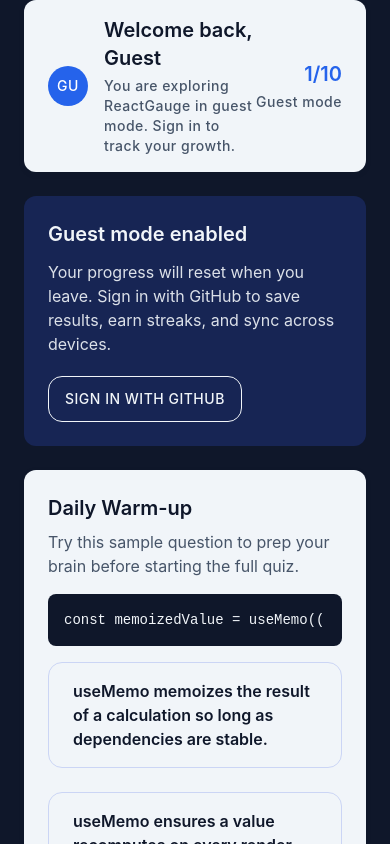
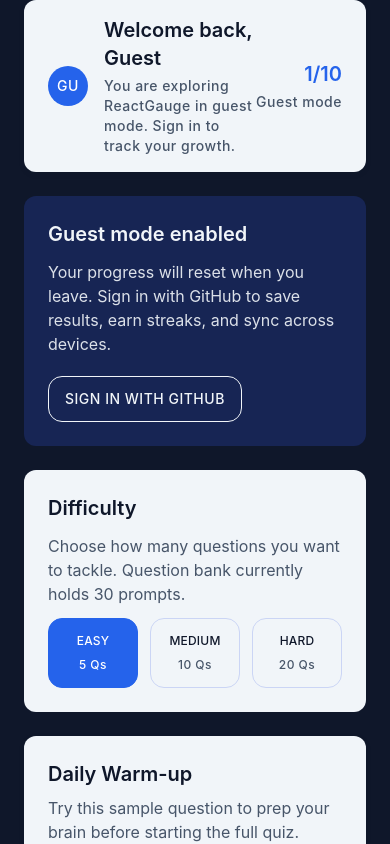
Before and after one commit to founding-partner/ReactGauge, a React Native app: screen / in a window 390 px wide. Both pictures are taken after a click on the button "Continue as Guest". Built offline with nearby package versions, Linux system fonts and the light colour scheme.

Commit message:
feat: add difficulty mode for the quiz

```diff
--- a/App.tsx
+++ b/App.tsx
@@ -29,8 +29,14 @@
 };
 
 type ActiveScreen = 'home' | 'quiz' | 'result';
+type Difficulty = 'easy' | 'medium' | 'hard';
 
 const QUESTIONS: Question[] = questionsData as Question[];
+const QUESTION_COUNT_BY_DIFFICULTY: Record<Difficulty, number> = {
+  easy: 5,
+  medium: 10,
+  hard: 20,
+};
 
 function App(): React.JSX.Element {
   const isDarkMode = useColorScheme() === 'dark';
@@ -38,6 +44,9 @@
   const [authLoading, setAuthLoading] = useState(false);
   const [activeScreen, setActiveScreen] = useState<ActiveScreen>('home');
   const [quizAnswers, setQuizAnswers] = useState<AnswerRecord[]>([]);
+  const [activeQuestions, setActiveQuestions] = useState<Question[]>([]);
+  const [completedQuestions, setCompletedQuestions] = useState<Question[]>([]);
+  const [difficulty, setDifficulty] = useState<Difficulty>('easy');
 
   const handleSignIn = async () => {
     try {
@@ -86,6 +95,15 @@
 
   const handleStartQuiz = () => {
     setQuizAnswers([]);
+    const selected = pickQuestionsForDifficulty(difficulty);
+    if (selected.length === 0) {
+      Alert.alert(
+        'No Questions Available',
+        'Add more questions to the question bank to start a quiz for this difficulty.',
+      );
+      return;
+    }
+    setActiveQuestions(selected);
     setActiveScreen('quiz');
   };
 
@@ -96,6 +114,7 @@
   const handleQuizComplete = (answers: AnswerRecord[]) => {
     setQuizAnswers(answers);
     setActiveScreen('result');
+    setCompletedQuestions(activeQuestions);
 
     const correctCount = answers.filter((answer) => answer.isCorrect).length;
 
@@ -115,6 +134,8 @@
 
   const handleRetryQuiz = () => {
     setQuizAnswers([]);
+    const selected = pickQuestionsForDifficulty(difficulty);
+    setActiveQuestions(selected);
     setActiveScreen('quiz');
   };
 
@@ -143,7 +164,7 @@
       return (
         <ResultScreen
           answers={quizAnswers}
-          questions={QUESTIONS}
+          questions={completedQuestions}
           onRetry={handleRetryQuiz}
           onClose={handleCloseResults}
           isGuest={user.mode === 'guest'}
@@ -161,6 +182,9 @@
         onStartQuiz={handleStartQuiz}
         onRequestSignIn={user.mode === 'guest' ? handleSignIn : undefined}
         isGuest={user.mode === 'guest'}
+        difficulty={difficulty}
+        onSelectDifficulty={setDifficulty}
+        questionPoolSize={QUESTIONS.length}
         totalAnswered={user.answered}
         totalCorrect={user.correct}
         streakDays={user.streak}
@@ -168,7 +192,7 @@
       />
     ) : (
       <QuizScreen
-        questions={QUESTIONS}
+        questions={activeQuestions}
         username={user.name ?? user.login}
         avatarUrl={user.avatarUrl}
         streakDays={user.streak}
@@ -234,3 +258,14 @@
 });
 
 export default App;
+
+function pickQuestionsForDifficulty(difficulty: Difficulty): Question[] {
+  const desiredCount = QUESTION_COUNT_BY_DIFFICULTY[difficulty];
+  const pool = [...QUESTIONS];
+  const maxCount = Math.min(desiredCount, pool.length);
+  for (let i = pool.length - 1; i > 0; i -= 1) {
+    const j = Math.floor(Math.random() * (i + 1));
+    [pool[i], pool[j]] = [pool[j], pool[i]];
+  }
+  return pool.slice(0, maxCount);
+}
--- a/screens/HomeScreen.tsx
+++ b/screens/HomeScreen.tsx
@@ -25,6 +25,9 @@
   onStartQuiz: () => void;
   onRequestSignIn?: () => void;
   isGuest?: boolean;
+  difficulty: 'easy' | 'medium' | 'hard';
+  onSelectDifficulty: (difficulty: 'easy' | 'medium' | 'hard') => void;
+  questionPoolSize: number;
   totalAnswered: number;
   totalCorrect: number;
   streakDays: number;
@@ -38,6 +41,9 @@
   onStartQuiz,
   onRequestSignIn,
   isGuest = false,
+  difficulty,
+  onSelectDifficulty,
+  questionPoolSize,
   totalAnswered,
   totalCorrect,
   streakDays,
@@ -95,6 +101,44 @@
         </View>
       )}
 
+      <View style={styles.difficultyCard}>
+        <Text style={styles.sectionHeading}>Difficulty</Text>
+        <Text style={styles.difficultySubtext}>
+          Choose how many questions you want to tackle. Question bank currently holds {questionPoolSize} prompts.
+        </Text>
+        <View style={styles.difficultyRow}>
+          {difficultyOptions.map((option) => (
+            <Pressable
+              key={option.value}
+              accessibilityRole="button"
+              accessibilityState={{ selected: difficulty === option.value }}
+              style={[
+                styles.difficultyChip,
+                difficulty === option.value && styles.difficultyChipActive,
+              ]}
+              onPress={() => onSelectDifficulty(option.value)}
+            >
+              <Text
+                style={[
+                  styles.difficultyChipText,
+                  difficulty === option.value && styles.difficultyChipTextActive,
+                ]}
+              >
+                {option.label}
+              </Text>
+              <Text
+                style={[
+                  styles.difficultyChipCount,
+                  difficulty === option.value && styles.difficultyChipTextActive,
+                ]}
+              >
+                {option.count} Qs
+              </Text>
+            </Pressable>
+          ))}
+        </View>
+      </View>
+
       <QuestionCard
         title="Daily Warm-up"
         description="Try this sample question to prep your brain before starting the full quiz."
@@ -147,6 +191,12 @@
   );
 };
 
+const difficultyOptions = [
+  { value: 'easy' as const, label: 'Easy', count: 5 },
+  { value: 'medium' as const, label: 'Medium', count: 10 },
+  { value: 'hard' as const, label: 'Hard', count: 20 },
+];
+
 const styles = StyleSheet.create({
   container: {
     flex: 1,
@@ -196,6 +246,50 @@
     textTransform: 'uppercase',
     color: colors.surface,
   },
+  difficultyCard: {
+    backgroundColor: colors.surface,
+    borderRadius: radius.md,
+    padding: spacing.xl,
+    gap: spacing.md,
+  },
+  difficultySubtext: {
+    ...typography.body,
+    color: colors.textSecondary,
+  },
+  difficultyRow: {
+    flexDirection: 'row',
+    gap: spacing.md,
+  },
+  difficultyChip: {
+    flex: 1,
+    borderRadius: radius.lg,
+    borderWidth: 1,
+    borderColor: colors.border,
+    paddingVertical: spacing.md,
+    paddingHorizontal: spacing.lg,
+    alignItems: 'center',
+    gap: spacing.xs,
+  },
+  difficultyChipActive: {
+    backgroundColor: colors.primary,
+    borderColor: colors.primary,
+  },
+  difficultyChipText: {
+    ...typography.caption,
+    fontSize: 12,
+    letterSpacing: 0.2,
+    textTransform: 'uppercase',
+    color: colors.textPrimary,
+  },
+  difficultyChipTextActive: {
+    color: colors.textOnPrimary,
+  },
+  difficultyChipCount: {
+    ...typography.caption,
+    fontSize: 12,
+    color: colors.textSecondary,
+    textTransform: 'none',
+  },
   progressBlock: {
     gap: spacing.sm,
   },
--- a/screens/QuizScreen.tsx
+++ b/screens/QuizScreen.tsx
@@ -43,6 +43,17 @@
 
   const currentQuestion = questions[currentIndex];
   const totalQuestions = questions.length;
+
+  if (questions.length === 0) {
+    return (
+      <View style={[styles.root, style, styles.emptyState]} {...rest}>
+        <Text style={styles.emptyTitle}>No questions available</Text>
+        <Text style={styles.emptySubtitle}>
+          Add questions to the bank or choose a different difficulty to begin.
+        </Text>
+      </View>
+    );
+  }
 
   const progress = (currentIndex + (submitted ? 1 : 0)) / totalQuestions;
 
@@ -284,6 +295,21 @@
     zIndex: 20,
     elevation: 20,
   },
+  emptyState: {
+    alignItems: 'center',
+    justifyContent: 'center',
+    paddingHorizontal: spacing.xl,
+    gap: spacing.md,
+  },
+  emptyTitle: {
+    ...typography.heading,
+    color: colors.textPrimary,
+  },
+  emptySubtitle: {
+    ...typography.body,
+    color: colors.textSecondary,
+    textAlign: 'center',
+  },
   option: {
     marginBottom: spacing.md,
   },
```
